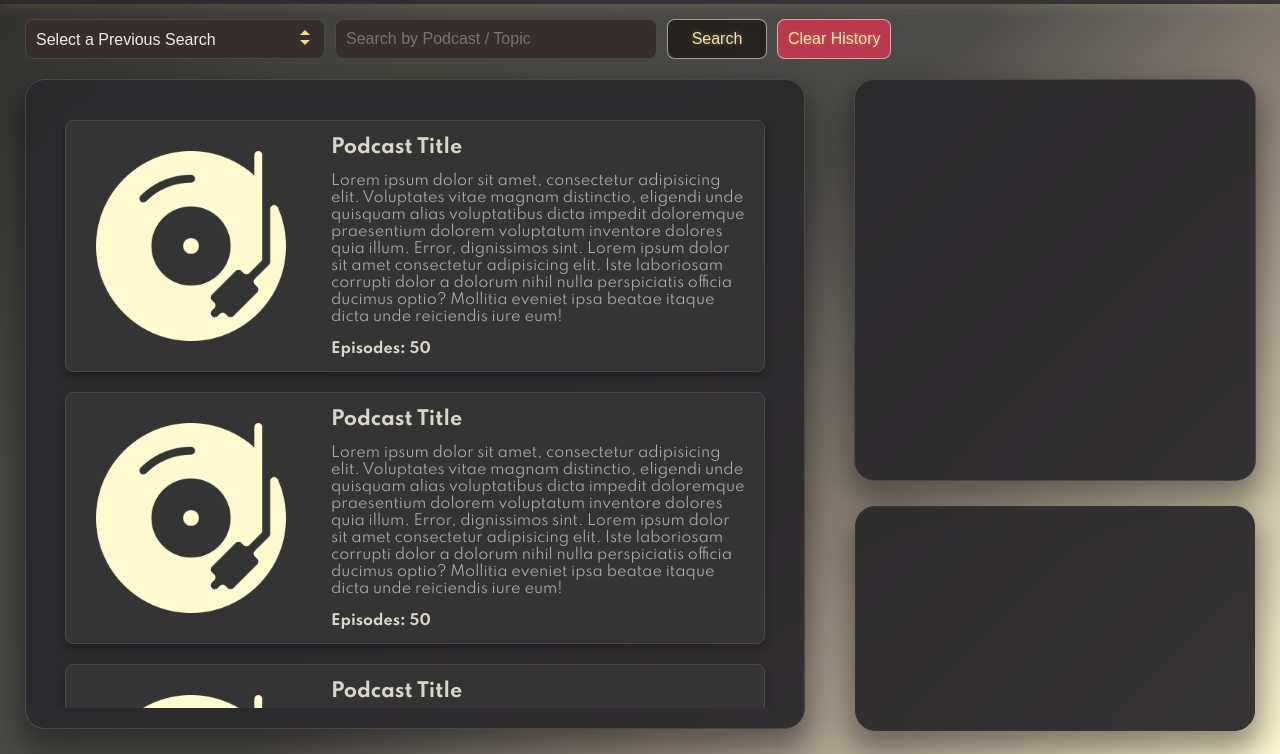
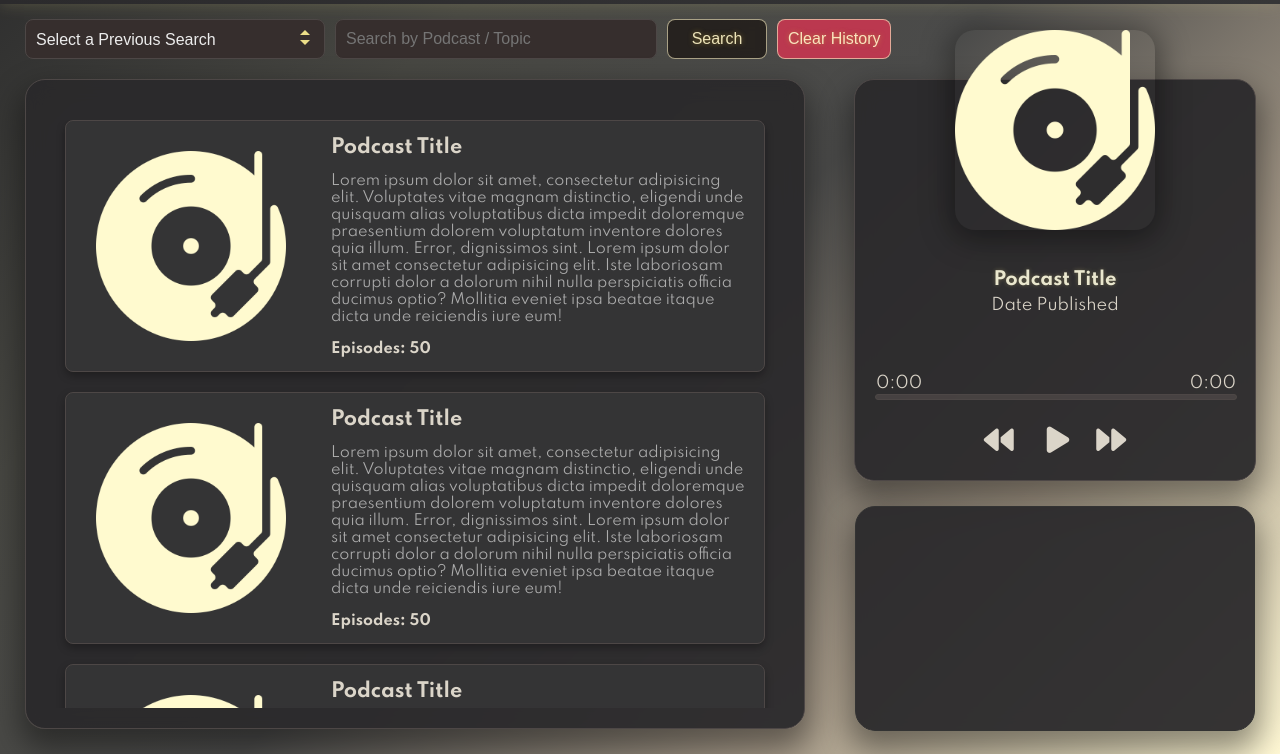
Before and after one commit to Ahrin-Yuan/Resonance-Podcast-Player, a website: page public/index.html in a window 1280 px wide. Shown: the part 46-800 px from the top of the page. Drawn offline with Linux system fonts and the light colour scheme.

Commit message:
+  index.html | style.css - Player Container

```diff
--- a/public/index.html
+++ b/public/index.html
@@ -19,7 +19,6 @@
     <div class="nav-wrapper">
         <nav class="nav">
             <h1 class="nav-title">Resonance Podcast Player</h1>
-            <!-- <i class="fa-solid fa-compact-disc"></i> -->
              <i class="fa-solid fa-compact-disc"></i>
         </nav>
     </div>
@@ -116,7 +115,7 @@
                 </div>
 
                 <div class="card">
-                    <img src="./default-Vinyl_FFFACF.png" alt="Record Player">
+                    <img src="./default-Vinyl_FFFACF.png" alt="Vinyl Record Player">
                     <div class="card-content">
                         <h3>Podcast Title</h3>
                         <p>Lorem ipsum dolor sit amet, consectetur adipisicing elit.
@@ -137,13 +136,40 @@
          <!-- Player Container -->
           <div class="player-container">
             <div class="player">
+                <!-- Image -->
+                <div class="img-container">
+                    <img id="image" src="./default-Vinyl_FFFACF.png" alt="Vinyl Record Player">
+                </div>
+                <!-- Title Container -->
+                <div class="title-container">
+                    <h2 id="title">Podcast Title</h2>
+                    <h3 id="datePublished">Date Published</h3>
+                </div>
+                <!-- Audio Element -->
+                <audio id="player" src=""></audio>
+                <div class="controls-container">
+                    <!-- Progress -->
+                    <div class="progress-container" id="progress-container">
+                        <div class="progress" id="progress"></div>
+                        <div class="duration-wrapper">
+                            <span id="current-time">0:00</span>
+                            <span id="duration">0:00</span>
+                        </div>
+                    </div>
+                    <!-- Controls -->
+                    <div class="player-controls">
+                        <i class="fas fa-backward" id="prev" title="-15 Seconds"></i>
+                        <i class="fas fa-play main-button" id="play" title="Play"></i>
+                        <i class="fas fa-forward" id="next" title="+15 Seconds"></i>
+                    </div>
+                </div>
+            </div>
 
-            </div>
 
             <div class="queue">
 
             </div>
-          </div>
+
 
     </div>
 
--- a/public/style.css
+++ b/public/style.css
@@ -287,6 +287,127 @@ button:hover {
     position: relative;
 }
 
+.img-container {
+    width: 200px;
+    height: 200px;
+    position: relative;
+    top: -50px;
+    margin: 0 auto;
+}
+
+.img-container img {
+    height: 100%;
+    width: 100%;
+    object-fit: cover;
+    border-radius: 20px;
+    box-shadow: 0 5px 30px 5px rgba(0, 0, 0, 0.4);
+    /* border: 2px solid #4d4746;  */
+}
+
+.title-container {
+    box-sizing: border-box;
+    padding: 10px;
+    position: relative;
+    top: -20px;
+}
+
+.title-container h2 {
+    font-size: 18px;
+    text-align: center;
+    margin: 0;
+    /* color: #ecde88; */
+    color: #eae7ceff;
+    text-shadow: 0 0 4px rgba(236, 222, 136, 0.3);
+}
+
+.title-container h3 {
+    font-size: 16px;
+    text-align: center;
+    font-weight: 400;
+    margin: 5px 0 0;
+    color: #dbd5c9;
+}
+
+/* Controls Container */
+.controls-container {
+    position: absolute;
+    width: 100%;
+    bottom: 10px;
+}
+
+/* Progress */
+.progress-container {
+    background: rgba(77, 71, 70, 0.8);
+    border-radius: 5px;
+    cursor: pointer;
+    margin: 40px 20px;
+    height: 4px;
+    width: 90%;
+    border: 1px solid #4d4746;
+}
+
+.progress {
+    background: linear-gradient(90deg, #ecde88 0%, #f0d78e 100%);
+    border-radius: 5px;
+    height: 100%;
+    width: 0%;
+    transition: width 0.1s linear;
+    box-shadow: 0 0 10px rgba(236, 222, 136, 0.4);
+}
+
+@keyframes loadingAnimation {
+    0%, 100% {
+        width: 0%;
+    }
+    50% {
+        width: 100%;
+    }
+}
+
+.loading {
+    animation: loadingAnimation 2s infinite ease-in-out;
+}
+
+.duration-wrapper {
+    position: relative;
+    top: -25px;
+    display: flex;
+    justify-content: space-between;
+    color: #dbd5c9;
+}
+
+/* Controls */
+.player-controls {
+    position: relative;
+    top: -15px;
+    left: 15px;
+    display: flex;
+    justify-content: center;
+    align-items: center;
+}
+
+.player-controls .fas {
+    font-size: 30px;
+    color: #dbd5c9;
+    margin-right: 30px;
+    cursor: pointer;
+    user-select: none;
+}
+
+.player-controls .fas:hover {
+    /* filter: brightness(80%); */
+    color: #ecde88;
+    filter: drop-shadow(0 0 6px rgba(236, 222, 136, 0.5));
+}
+
+.main-button {
+    position: relative;
+    left: 3px;
+}
+
+
+
+
 /* Queue */
 .queue{
     height: calc(100% - 450px);
```
